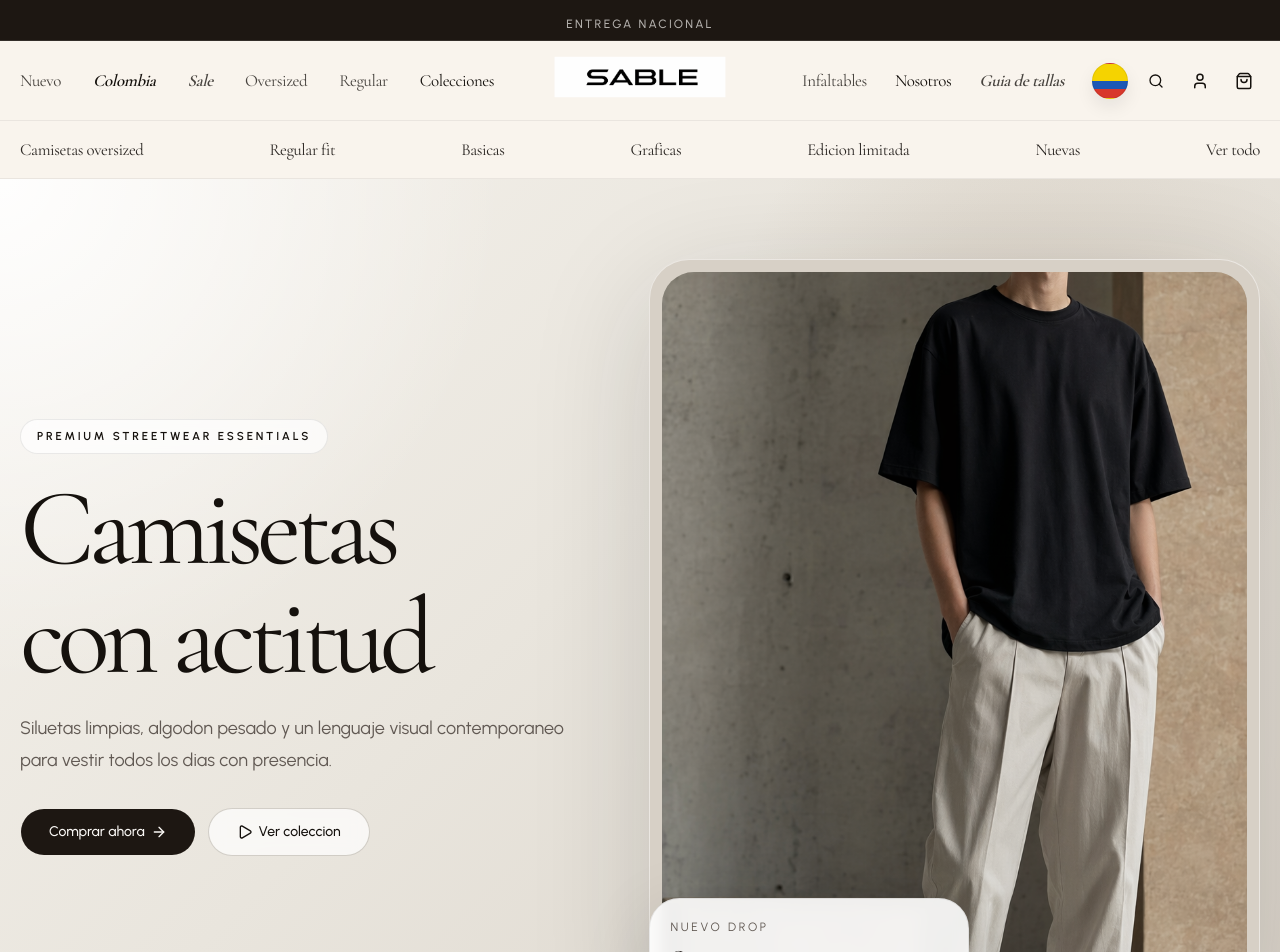
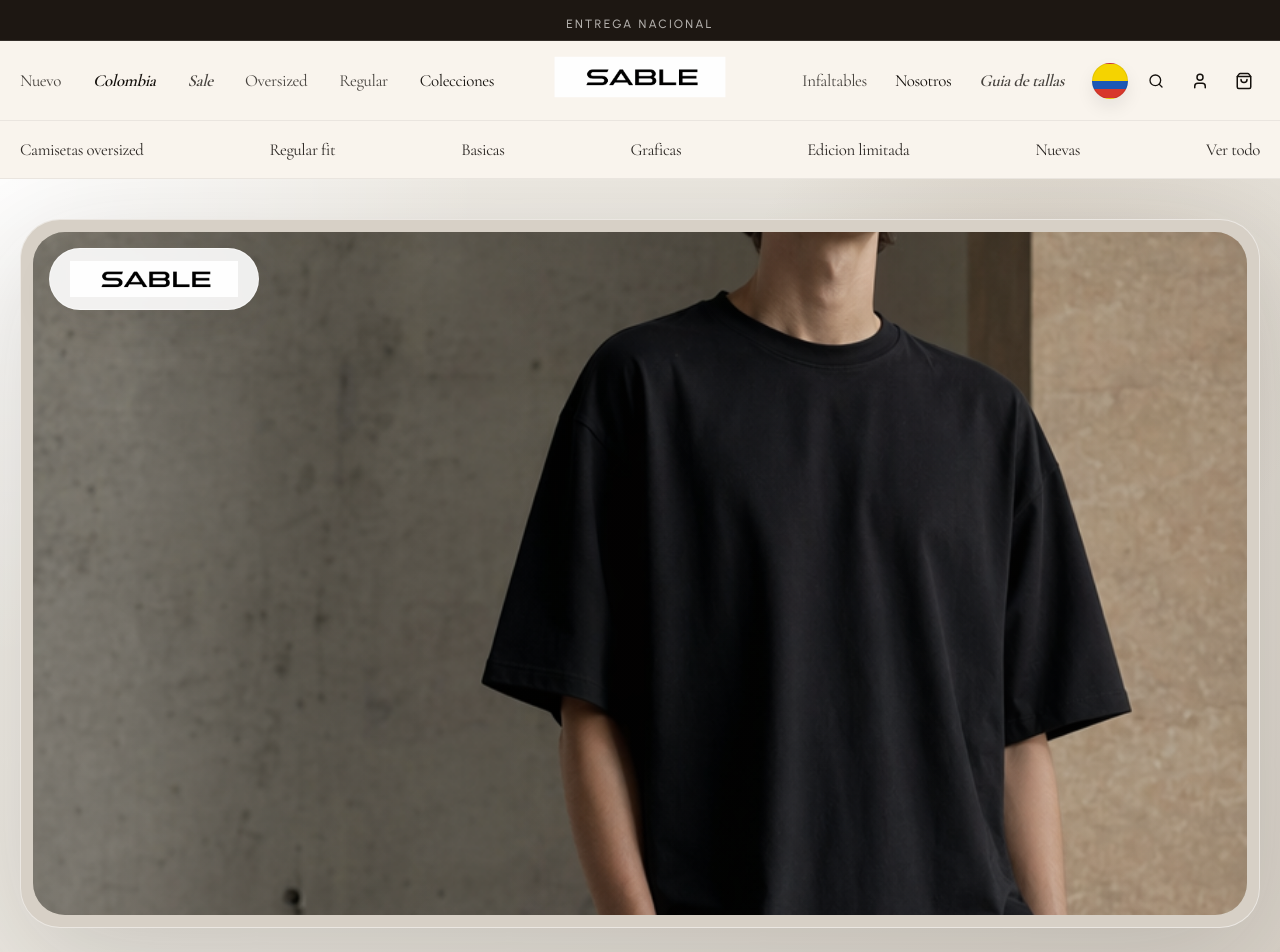
Before and after one commit to pipecode66/CAMISASPAGO, a Next.js app: page / in a window 1280 px wide. Shown: the top 952 px of the page. Built offline with nearby package versions, Linux system fonts and the light colour scheme.

Commit message:
Simplify hero to single branded image

```diff
--- a/src/components/sections/hero-section.tsx
+++ b/src/components/sections/hero-section.tsx
@@ -1,86 +1,45 @@
 "use client"
 
 import Image from "next/image"
-import Link from "next/link"
-import { ArrowRight, Play } from "lucide-react"
 import { motion } from "framer-motion"
 
 import { Reveal } from "@/components/shared/reveal"
-import { Button } from "@/components/ui/button"
 
 export function HeroSection() {
   return (
     <section className="relative overflow-hidden">
       <div className="absolute inset-0 bg-[radial-gradient(circle_at_top_left,_rgba(255,255,255,0.92),_transparent_32%),radial-gradient(circle_at_80%_20%,_rgba(162,141,118,0.24),_transparent_24%),linear-gradient(135deg,_rgba(245,242,236,1)_0%,_rgba(233,229,221,1)_44%,_rgba(216,209,199,1)_100%)]" />
-      <div className="container relative grid gap-12 py-14 lg:min-h-[calc(100vh-8rem)] lg:grid-cols-[1fr_1.05fr] lg:items-center lg:py-20">
-        <Reveal className="space-y-8">
-          <div className="space-y-5">
-            <span className="eyebrow rounded-full border border-black/8 bg-white/70 px-4 py-2 backdrop-blur">
-              Premium streetwear essentials
-            </span>
-            <h1 className="max-w-3xl font-display text-6xl leading-none tracking-[-0.06em] text-balance text-foreground sm:text-7xl xl:text-[6.8rem]">
-              Camisetas con actitud
-            </h1>
-            <p className="max-w-xl text-base leading-8 text-muted-foreground sm:text-lg">
-              Siluetas limpias, algodon pesado y un lenguaje visual contemporaneo
-              para vestir todos los dias con presencia.
-            </p>
-          </div>
-
-          <div className="flex flex-col gap-3 sm:flex-row">
-            <Button
-              asChild
-              className="h-12 rounded-full bg-primary px-7 text-primary-foreground hover:bg-primary/90"
-            >
-              <Link href="/camisetas">
-                Comprar ahora
-                <ArrowRight />
-              </Link>
-            </Button>
-            <Button
-              asChild
-              variant="outline"
-              className="h-12 rounded-full border-black/10 bg-white/70 px-7 backdrop-blur"
-            >
-              <Link href="#coleccion">
-                <Play />
-                Ver coleccion
-              </Link>
-            </Button>
-          </div>
-        </Reveal>
-
-        <Reveal delay={0.08} className="relative">
+      <div className="container relative py-8 lg:py-10">
+        <Reveal className="relative">
           <motion.div
             initial={{ opacity: 0, scale: 0.96 }}
             animate={{ opacity: 1, scale: 1 }}
             transition={{ duration: 0.8, ease: [0.22, 1, 0.36, 1] }}
             className="relative overflow-hidden rounded-[2.5rem] border border-white/50 bg-[#d7d0c6] p-3 shadow-[0_30px_120px_rgba(28,28,28,0.16)]"
           >
-            <div className="relative aspect-[4/5] overflow-hidden rounded-[2rem] bg-[#d0cabf]">
+            <div className="absolute inset-3 z-10 rounded-[2rem] bg-[linear-gradient(90deg,rgba(20,18,17,0.12)_0%,rgba(20,18,17,0)_35%,rgba(20,18,17,0.1)_100%)]" />
+            <div className="relative aspect-[4/5] overflow-hidden rounded-[2rem] bg-[#d0cabf] sm:aspect-[5/4] lg:aspect-[16/9]">
               <Image
                 src="/images/hero/editorial-01.png"
                 alt="Hero editorial de camisetas premium streetwear."
                 fill
-                className="object-cover"
+                className="object-cover object-center lg:object-[center_26%]"
                 priority
-                sizes="(max-width: 1024px) 100vw, 50vw"
+                sizes="100vw"
               />
             </div>
-          </motion.div>
 
-          <motion.div
-            initial={{ opacity: 0, y: 28 }}
-            animate={{ opacity: 1, y: 0 }}
-            transition={{ duration: 0.7, delay: 0.25 }}
-            className="absolute -bottom-5 left-0 hidden max-w-xs rounded-[1.9rem] border border-black/8 bg-white/90 p-5 shadow-[0_18px_70px_rgba(10,10,10,0.12)] backdrop-blur md:block"
-          >
-            <p className="text-xs uppercase tracking-[0.22em] text-muted-foreground">
-              Nuevo drop
-            </p>
-            <p className="mt-2 font-display text-3xl tracking-[-0.04em]">
-              Streetwear premium para todos los dias
-            </p>
+            <div className="absolute left-7 top-7 z-20 rounded-full border border-white/45 bg-white/90 px-5 py-3 shadow-[0_16px_40px_rgba(15,15,15,0.08)] backdrop-blur">
+              <div className="relative h-8 w-[9.2rem] overflow-hidden sm:h-9 sm:w-[10.5rem]">
+                <Image
+                  src="/images/branding/sable-logo-wordmark-v1.png"
+                  alt="SABLE"
+                  fill
+                  className="object-cover object-center"
+                  sizes="168px"
+                />
+              </div>
+            </div>
           </motion.div>
         </Reveal>
       </div>
```
